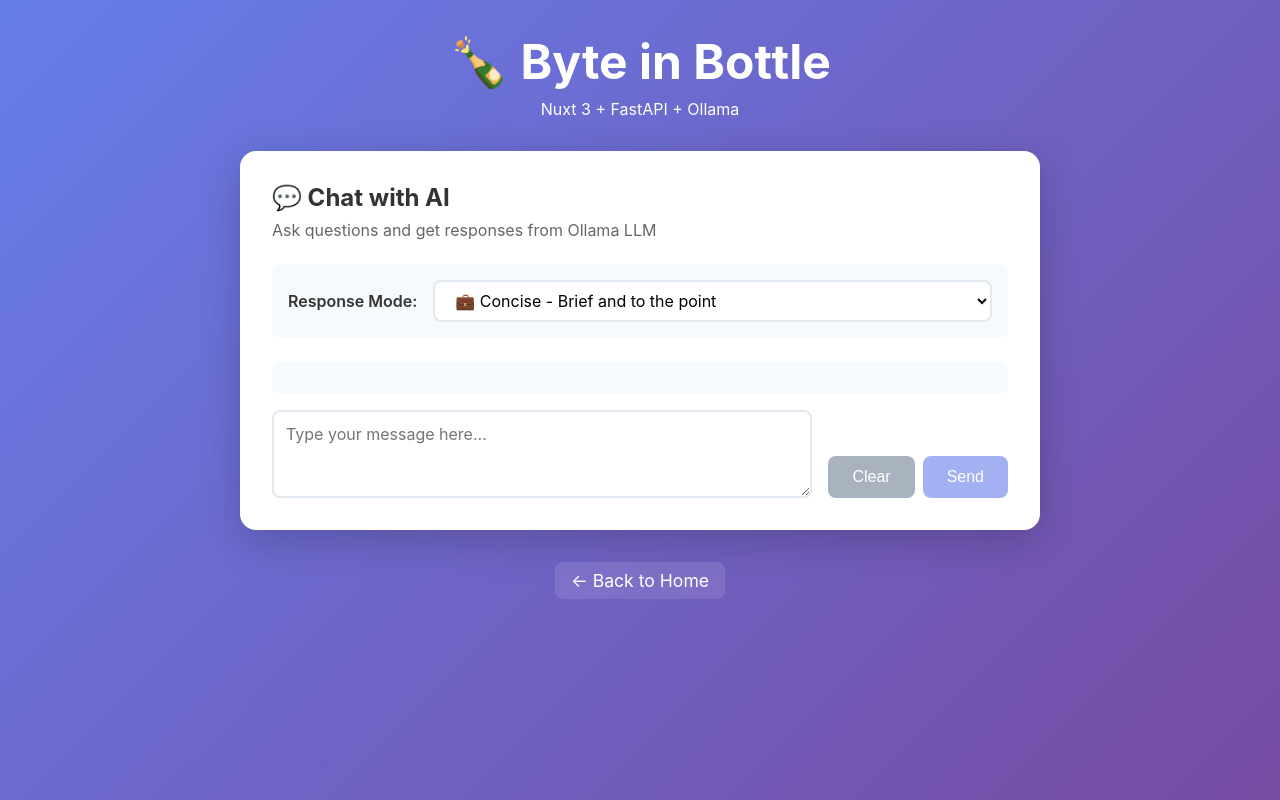
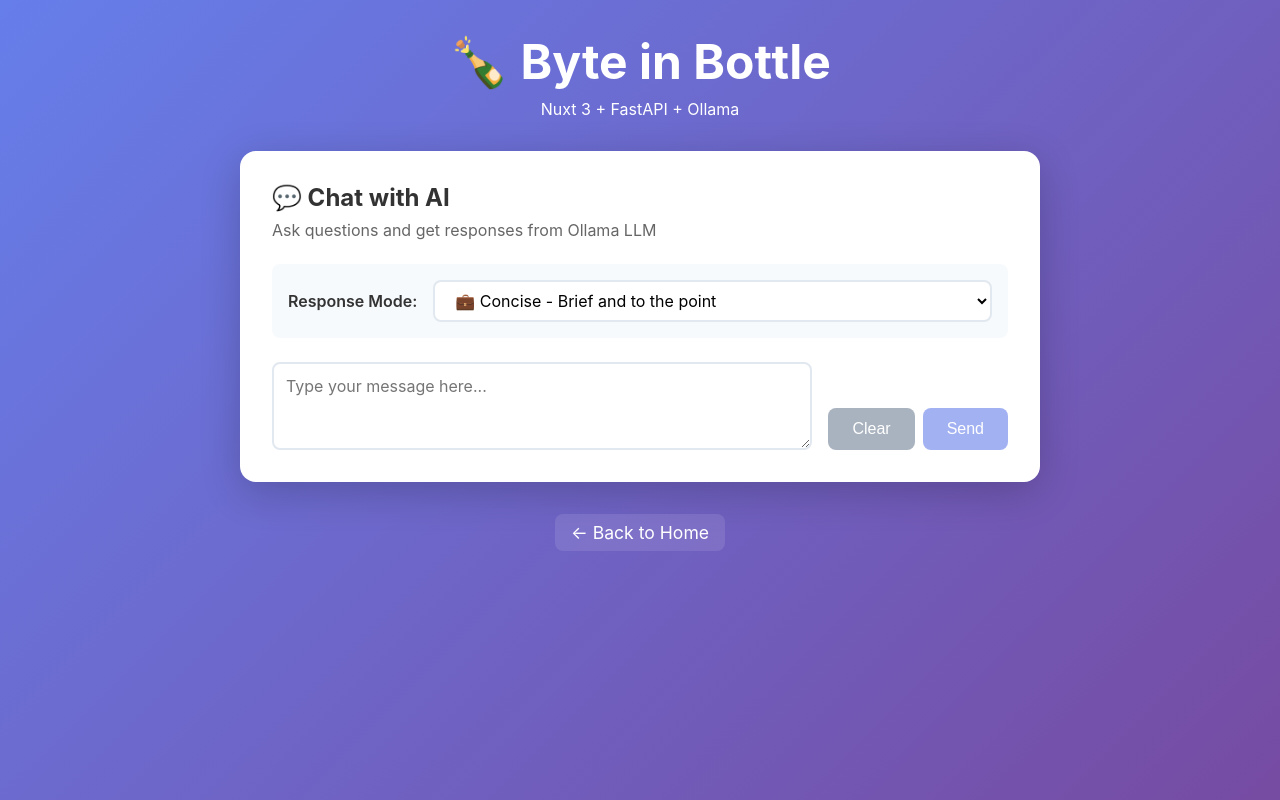
Before and after one commit to nat236919/byte-in-bottle, a Nuxt app in the folder frontend/: page /chat in a window 1280 px wide. Built offline with nearby package versions, Linux system fonts and the light colour scheme.

Commit message:
fix: correct v-show directive to hide empty messages container
- Changed :v-show to v-show on messages container
- Messages container now properly hides when messages array is empty

```diff
--- a/frontend/app/components/ChatInterface.vue
+++ b/frontend/app/components/ChatInterface.vue
@@ -15,7 +15,7 @@
         </div>
 
         <div class="chat-container">
-            <div class="messages" ref="messagesContainer">
+            <div class="messages" ref="messagesContainer" v-show="messages.length > 0">
                 <div v-for="(message, index) in messages" :key="index" :class="['message', message.role]">
                     <div class="message-content">
                         <strong>{{ message.role === 'user' ? '👤 You' : '🤖 AI' }}:</strong>
```
